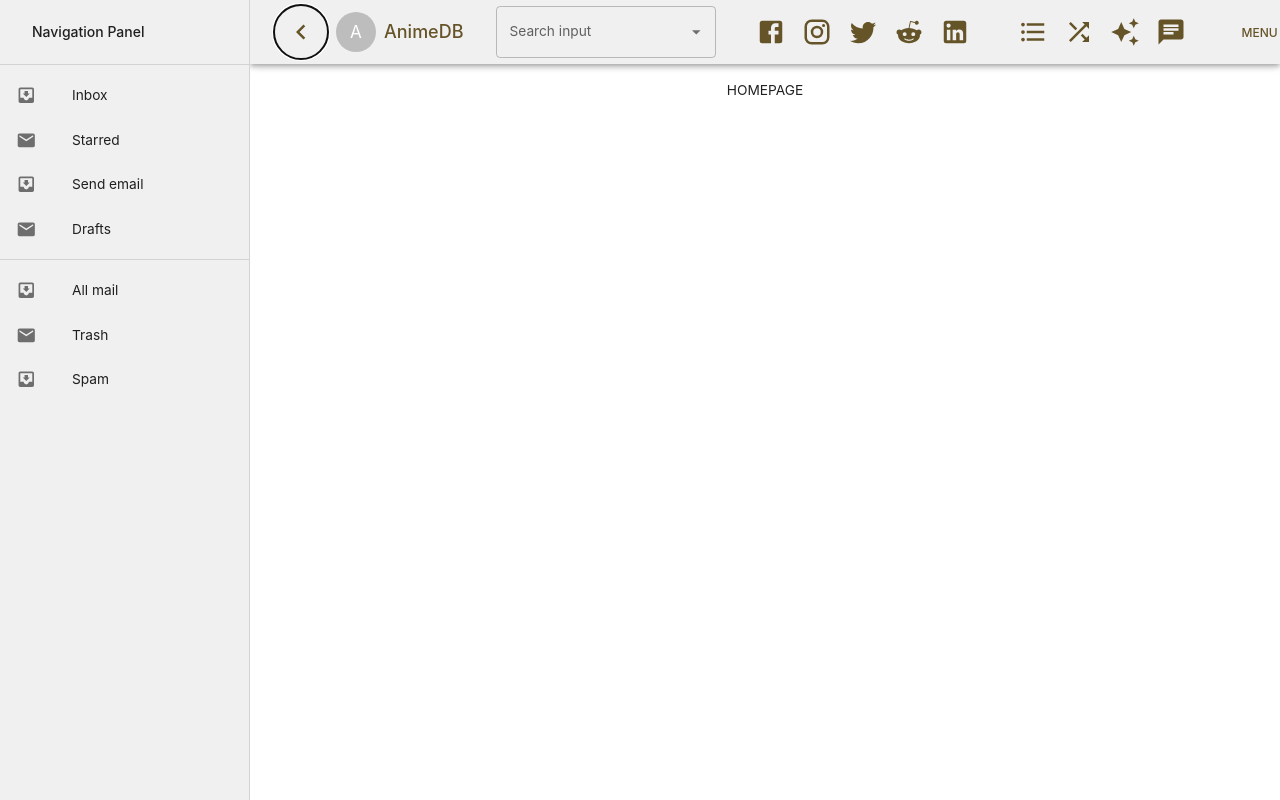
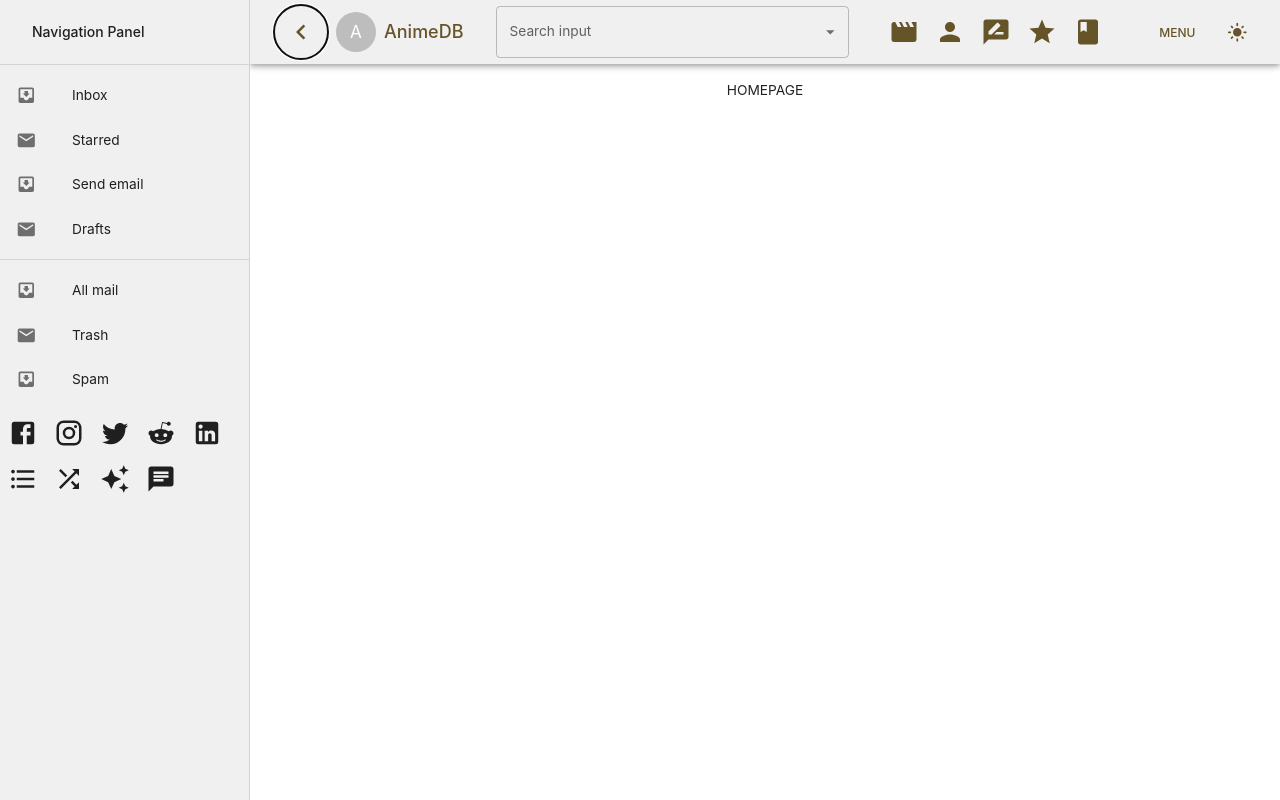
Before and after one commit to Gapotchenko-Yakov/anime-realm, a React (Vite) app in the folder client/: page /home in a window 1280 px wide. Both pictures are taken after a click on the button 51 px from the left and 32 px from the top of the page. Built offline with nearby package versions, Linux system fonts and the light colour scheme.

Commit message:
Change header links.

```diff
--- a/client/src/components/Chat.tsx
+++ b/client/src/components/Chat.tsx
@@ -94,7 +94,6 @@ const Chat = ({ userId }: ChatProps) => {
   };
 
   const filteredMessages = messagesByRoom[room] || [];
-  console.log("🚀 ~ Chat ~ filteredMessages:", filteredMessages);
 
   return (
     <Card
--- a/client/src/components/HeaderToolbar/HeaderToolbar.tsx
+++ b/client/src/components/HeaderToolbar/HeaderToolbar.tsx
@@ -21,6 +21,11 @@ import {
   Shuffle as ShuffleIcon,
   FormatListBulleted as FormatListBulletedIcon,
   Chat as ChatIcon,
+  Movie as MovieIcon,
+  Person as PersonIcon,
+  RateReview as RateReviewIcon,
+  Star as StarIcon,
+  Book as BookIcon,
 } from "@mui/icons-material";
 import { useTheme } from "@mui/material";
 import Search from "./components/Search";
@@ -103,58 +108,44 @@ const HeaderToolbar = () => {
 
         <Search />
 
-        <Stack
-          spacing={0}
-          direction="row"
-          sx={{ display: { xs: "none", md: "flex" } }}
-        >
-          <IconButton sx={{ color: "inherit" }} href="">
-            <FacebookIcon fontSize="large" />
+        <Stack spacing={0} direction="row">
+          <IconButton
+            to="/anime"
+            component={RouterLink}
+            sx={{ color: "inherit" }}
+          >
+            <MovieIcon fontSize="large" />
           </IconButton>
-          <IconButton sx={{ color: "inherit" }} href="">
-            <InstagramIcon fontSize="large" />
+          <IconButton
+            to="/characters"
+            component={RouterLink}
+            sx={{ color: "inherit" }}
+          >
+            <PersonIcon fontSize="large" />
           </IconButton>
-          <IconButton sx={{ color: "inherit" }} href="">
-            <TwitterIcon fontSize="large" />
+          <IconButton
+            to="/reviews"
+            component={RouterLink}
+            sx={{ color: "inherit" }}
+          >
+            <RateReviewIcon fontSize="large" />
           </IconButton>
-          <IconButton sx={{ color: "inherit" }} href="">
-            <RedditIcon fontSize="large" />
+          <IconButton
+            to="/top"
+            component={RouterLink}
+            sx={{ color: "inherit" }}
+          >
+            <StarIcon fontSize="large" />
           </IconButton>
-          <IconButton sx={{ color: "inherit" }} href="">
-            <LinkedInIcon fontSize="large" />
+          <IconButton
+            to="/manga"
+            component={RouterLink}
+            sx={{ color: "inherit" }}
+          >
+            <BookIcon fontSize="large" />
           </IconButton>
         </Stack>
 
-        <Stack spacing={0} direction="row">
-          <IconButton
-            to="/anime-page"
-            component={RouterLink}
-            sx={{ color: "inherit" }}
-          >
-            <FormatListBulletedIcon fontSize="large" />
-          </IconButton>
-          <IconButton
-            to={`/anime-info/${20}`}
-            component={RouterLink}
-            sx={{ color: "inherit" }}
-          >
-            <ShuffleIcon fontSize="large" />
-          </IconButton>
-          <IconButton
-            to="/popular"
-            component={RouterLink}
-            sx={{ color: "inherit" }}
-          >
-            <AutoAwesomeIcon fontSize="large" />
-          </IconButton>
-          <IconButton
-            to="/chat"
-            component={RouterLink}
-            sx={{ color: "inherit" }}
-          >
-            <ChatIcon fontSize="large" />
-          </IconButton>
-        </Stack>
         <Stack spacing={1} direction="row">
           <Button
             sx={{ color: "inherit" }}
--- a/client/src/components/NavigationPanel.tsx
+++ b/client/src/components/NavigationPanel.tsx
@@ -1,4 +1,4 @@
-import { Drawer, List } from "@mui/material";
+import { Drawer, IconButton, List, Stack } from "@mui/material";
 
 import { styled, useTheme } from "@mui/material/styles";
 import Typography from "@mui/material/Typography";
@@ -11,6 +11,18 @@ import ListItemText from "@mui/material/ListItemText";
 import InboxIcon from "@mui/icons-material/MoveToInbox";
 import MailIcon from "@mui/icons-material/Mail";
 import { useComponentsStore } from "../lib/zustand/useComponentsStore";
+import {
+  Reddit as RedditIcon,
+  Facebook as FacebookIcon,
+  Instagram as InstagramIcon,
+  Twitter as TwitterIcon,
+  LinkedIn as LinkedInIcon,
+  AutoAwesome as AutoAwesomeIcon,
+  Shuffle as ShuffleIcon,
+  FormatListBulleted as FormatListBulletedIcon,
+  Chat as ChatIcon,
+} from "@mui/icons-material";
+import { Link as RouterLink } from "react-router-dom";
 
 export const DrawerHeader = styled("div")(({ theme }) => ({
   display: "flex",
@@ -76,6 +88,55 @@ const NavigationPanel = ({ drawerWidth }: NavigationPanelProps) => {
           </ListItem>
         ))}
       </List>
+
+      <Stack
+        spacing={0}
+        direction="row"
+        sx={{ display: { xs: "none", md: "flex" } }}
+      >
+        <IconButton sx={{ color: "inherit" }} to="#" component={RouterLink}>
+          <FacebookIcon fontSize="large" />
+        </IconButton>
+        <IconButton sx={{ color: "inherit" }} to="#" component={RouterLink}>
+          <InstagramIcon fontSize="large" />
+        </IconButton>
+        <IconButton sx={{ color: "inherit" }} to="#" component={RouterLink}>
+          <TwitterIcon fontSize="large" />
+        </IconButton>
+        <IconButton sx={{ color: "inherit" }} to="#" component={RouterLink}>
+          <RedditIcon fontSize="large" />
+        </IconButton>
+        <IconButton sx={{ color: "inherit" }} to="#" component={RouterLink}>
+          <LinkedInIcon fontSize="large" />
+        </IconButton>
+      </Stack>
+
+      <Stack spacing={0} direction="row">
+        <IconButton
+          to="/anime-page"
+          component={RouterLink}
+          sx={{ color: "inherit" }}
+        >
+          <FormatListBulletedIcon fontSize="large" />
+        </IconButton>
+        <IconButton
+          to={`/anime-info/${20}`}
+          component={RouterLink}
+          sx={{ color: "inherit" }}
+        >
+          <ShuffleIcon fontSize="large" />
+        </IconButton>
+        <IconButton
+          to="/popular"
+          component={RouterLink}
+          sx={{ color: "inherit" }}
+        >
+          <AutoAwesomeIcon fontSize="large" />
+        </IconButton>
+        <IconButton to="/chat" component={RouterLink} sx={{ color: "inherit" }}>
+          <ChatIcon fontSize="large" />
+        </IconButton>
+      </Stack>
     </Drawer>
   );
 };
--- a/client/src/lib/zustand/useComponentsStore.ts
+++ b/client/src/lib/zustand/useComponentsStore.ts
@@ -1,5 +1,5 @@
 // src/stores/useComponentsStore.ts
-import create from "zustand";
+import { create } from "zustand";
 
 interface ComponentsState {
   NavigationPanel: {
```
